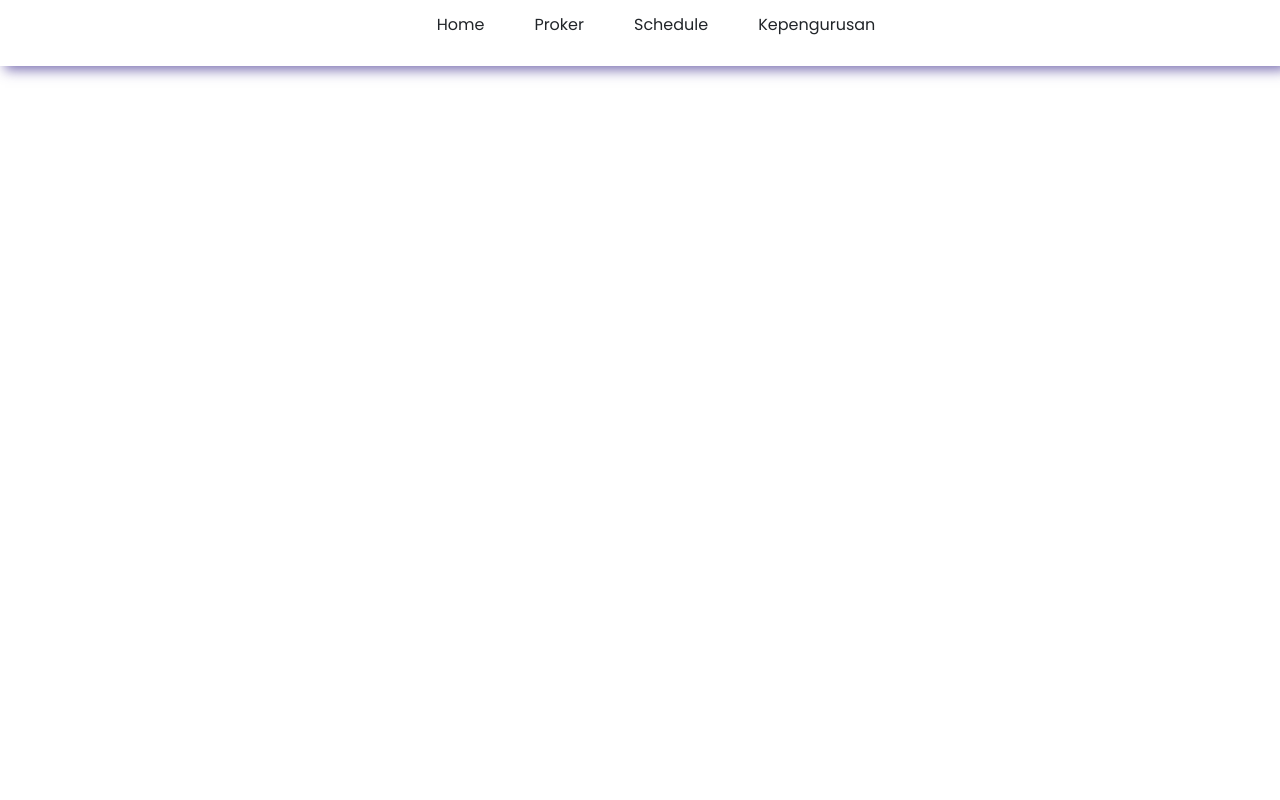
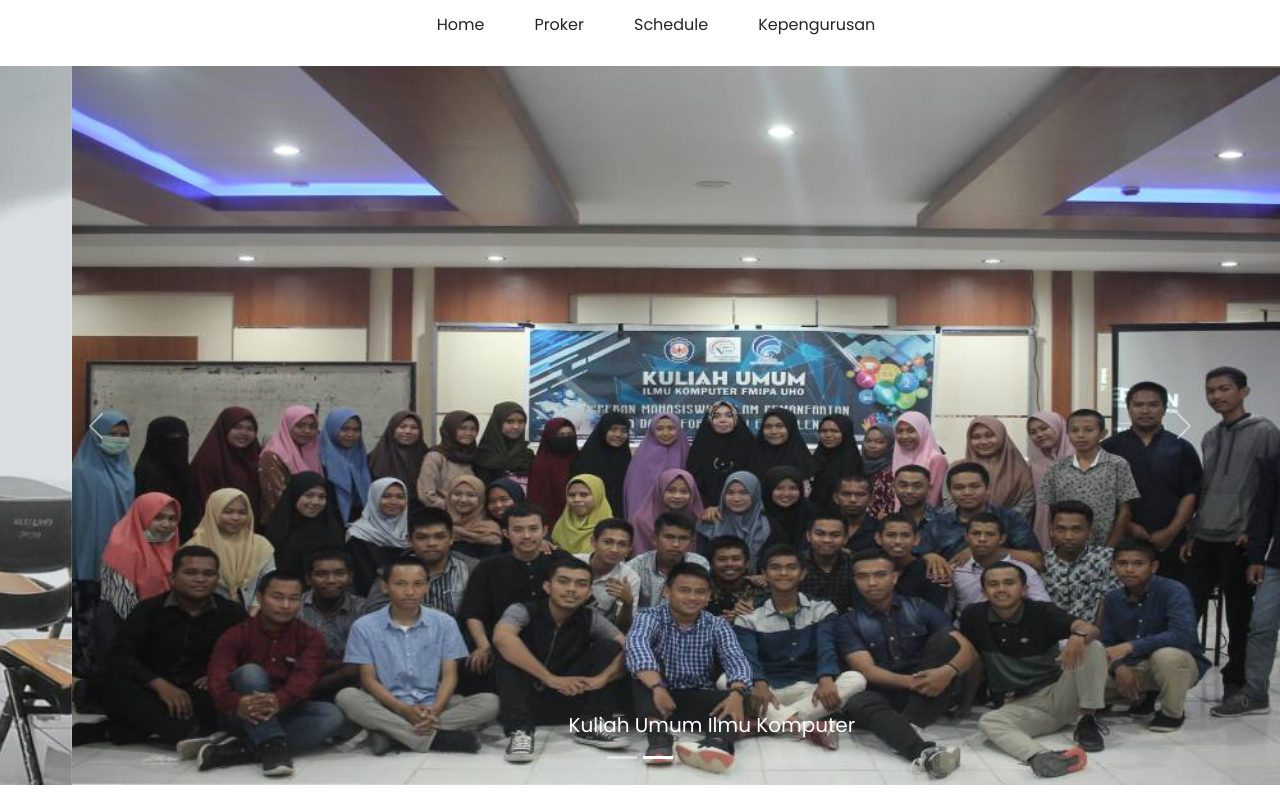
Before and after one commit to maliefrr/Klp2-KMS-TMP, a React (Create React App) app: page / in a window 1280 px wide. Built offline with nearby package versions, Linux system fonts and the light colour scheme.

Commit message:
add Carousel component

```diff
--- a/src/App.js
+++ b/src/App.js
@@ -1,9 +1,10 @@
 import Header from "./components/Header";
-
+import Carousel from "./components/Carousel";
 function App() {
 	return (
 		<div>
 			<Header />
+			<Carousel />
 		</div>
 	);
 }
--- /dev/null
+++ b/src/components/Carousel.js
@@ -0,0 +1,36 @@
+import React from "react";
+
+const Carousel = () => {
+	return (
+		<div id="carouselExampleCaptions" className="carousel slide myCarousel" data-bs-ride="carousel">
+			<div className="carousel-indicators">
+				<button type="button" data-bs-target="#carouselExampleCaptions" data-bs-slide-to="0" className="active" aria-current="true" aria-label="Slide 1"></button>
+				<button type="button" data-bs-target="#carouselExampleCaptions" data-bs-slide-to="1" aria-label="Slide 2"></button>
+			</div>
+			<div className="carousel-inner">
+				<div className="carousel-item active">
+					<img src="assets/img/carosel1.jpg" className="d-block w-100" alt="..." />
+					<div className="carousel-caption d-none d-md-block">
+						<h5>Rapat Kerja HMPS Ilmu Komputer</h5>
+					</div>
+				</div>
+				<div className="carousel-item">
+					<img src="assets/img/carousel2.jpg" className="d-block w-100" alt="..." />
+					<div className="carousel-caption d-none d-md-block">
+						<h5>Kuliah Umum Ilmu Komputer</h5>
+					</div>
+				</div>
+			</div>
+			<button className="carousel-control-prev" type="button" data-bs-target="#carouselExampleCaptions" data-bs-slide="prev">
+				<span className="carousel-control-prev-icon" aria-hidden="true"></span>
+				<span className="visually-hidden">Previous</span>
+			</button>
+			<button className="carousel-control-next" type="button" data-bs-target="#carouselExampleCaptions" data-bs-slide="next">
+				<span className="carousel-control-next-icon" aria-hidden="true"></span>
+				<span className="visually-hidden">Next</span>
+			</button>
+		</div>
+	);
+};
+
+export default Carousel;
```
Also changed, not shown: public/assets/img/carosel1.jpg (added), public/assets/img/carousel2.jpg (added).
